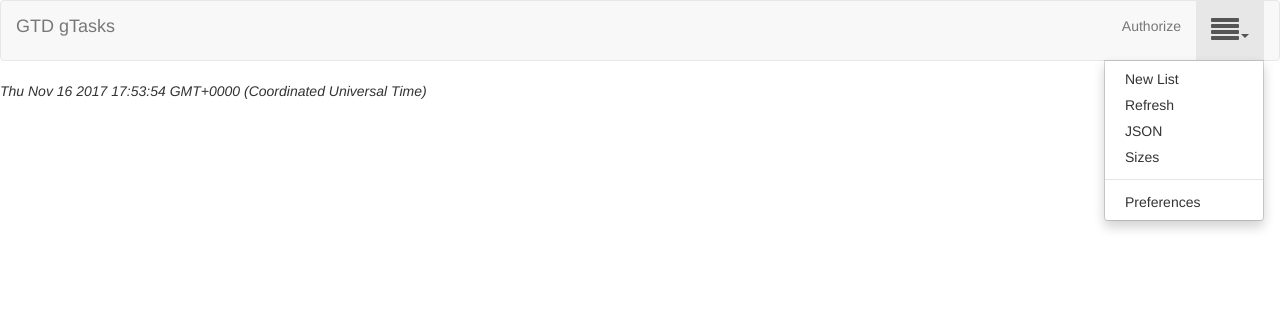
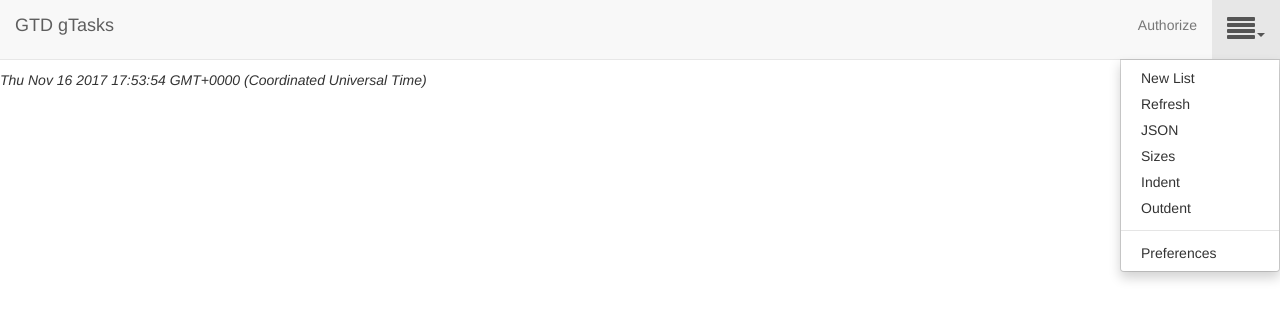
Before and after one commit to mark-nicholson/gtdTasks, a plain HTML site: page index.html in a window 1280 px wide. Both pictures are taken after a click on the button 1230 px from the left and 30 px from the top of the page. Drawn offline with nearby package versions, Linux system fonts and the light colour scheme.

Commit message:
Added partially working indent functionality.    - altered nav-bar to be fixed at the top, regardless of scrolling    - added indent/outdent menu items    - added task click to select    - still some weirdness in the actually indentation logic
Signed-off-by: Mark Nicholson <nicholson.mark@gmail.com>

```diff
--- a/gtdTasks.css
+++ b/gtdTasks.css
@@ -1,6 +1,11 @@
 /*
  * Hook class to extend bootstrap panels
  */
+
+body {
+    padding-top: 70px;
+}
+
 .panel-gtd {
     /* placeholder class for now */
     margin-bottom: 10px;
@@ -84,6 +89,12 @@
 }
 .gtd-item-date {}
 
+.gtd-item-active {
+    background: #F00;
+    font-weight: bold;
+    border: 2px solid #0F0;
+}
+
 .gtd-add-task {
     font-size: small;
     width: 100%;
--- a/gtdTasks.js
+++ b/gtdTasks.js
@@ -49,6 +49,7 @@ class TaskData {
     }
 
     loaded() {
+        console.log("loaded() " + Object.keys(this._taskLists).length + " : " + this._lists_loaded);
         return Object.keys(this._taskLists).length == this._lists_loaded;
     }
 
@@ -326,12 +327,147 @@ function createPanel(title, footer, id) {
     return { panel: panel, body: pBody, list: pList, footer: pFoot };
 }
 
+/*
+ * Locate 'active' list items and indent or outdent them as needed
+ */
+function indentActiveItems(indent) {
+    var area = document.getElementById('tasksArea');
+    var items = $(area).find('li.active');
+    //var items = document.getElementsByClassName('li.active');
+
+    console.log("got: " + indent);
+
+    /* skip errant calls */
+    if (items.length == 0) {
+        console.log("No items selected for indent.")
+        return;
+    }
+
+    //items
+
+    /* grab the parent entry
+       -- we're assuming a contiguous set of selections with a single parent target */
+    var parentItem = items[0].previousSibling;
+    if (! parentItem) {
+        console.log("Selected items have no preceding entry to make a parent.");
+        return;
+    }
+
+    var parentTask = taskData.taskByID(parentItem.id);
+    var taskList = taskData.taskListFromTaskID(parentTask.id);
+    var indentLevel = 0;
+    var cur = parentTask;
+
+    /* get parent depth */
+    while (cur && cur.hasOwnProperty('parent')) {
+        cur = taskData.taskByID(cur.parent);
+        indentLevel++;
+    }
+
+    console.log("Parent Item: " + parentTask.title + " (" + indentLevel + ")");
+    console.log(parentTask);
+
+    if (indent)
+        indentLevel++;
+
+    console.log("Indent Level:  " + indentLevel);
+
+    /* kind of annoying, but these lists are helpful - really need list slicing like python. */
+    var indentList = [
+        'gtd-task-indent-0',
+        'gtd-task-indent-1',
+        'gtd-task-indent-2',
+        'gtd-task-indent-3',
+        'gtd-task-indent-4'
+    ];
+    var labelList = [
+        'gtd-task-label-0',
+        'gtd-task-label-1',
+        'gtd-task-label-2',
+        'gtd-task-label-3',
+        'gtd-task-label-4'
+    ];
+
+    var previousTask = parentTask;
+
+    /* iterate through each one and adjust its nesting */
+    for (var idx = 0; idx < items.length; idx++) {
+        var item = items[idx];
+        var task = taskData.taskByID(item.id);
+        console.log("Selected Task: " + task.title);
+        console.log(task);
+
+        /*
+         * spacing is controlled by TWO classes.  Fetch each item and tweak it.
+         */
+        var spacer = $(item).find('.fa-square-o');
+        var label = $(item).find('.gtd-task-label');
+
+        /* figure out the indent-class used */
+        var indentIdx;
+        for (indentIdx in indentList) {
+            if (spacer.hasClass(indentList[indentIdx]))
+                break;
+        }
+
+        /* remove the previous formatting */
+        spacer.removeClass(indentList[indentIdx]);
+        label.removeClass(labelList[indentIdx]);
+
+        /* migrate the indent accordingly */
+        if (indent) {
+            indentIdx++;
+            if (indentIdx > 4)    // maxes out
+                indentIdx = 4;
+        }
+        else {
+            indentIdx--;
+            if (indentIdx < 0)     // floors
+                indentIdx = 0;
+        }
+
+        /* adjust the classes */
+        spacer.addClass(indentList[indentIdx]);
+        label.addClass(labelList[indentIdx]);
+
+        /* set the task's parent to the new parent */
+        task.parent = parentTask.id;
+        console.log(task);
+
+	params = {
+	    'tasklist': taskList.id,
+	    'task': task.id
+	};
+	//params['previous'] = previousTask.id
+	params['parent'] = parentTask.id
+
+        gapi.client.tasks.tasks.move(params).then(gapi_console_logger);
+
+        /* push it up to the cloud
+        gapi.client.tasks.tasks.move({
+            'tasklist': taskList.id,
+            'task': task.id,
+	    'parent': parentTask.id,
+	    'previous': previousTask.id */
+            /*'resource': { 'parent': parentTask.id, 'previous': previousTask.id }
+        }).then(gapi_console_logger); */
+
+        previousTask = task;
+    }
+
+}
+
+
 function uiTaskAdd(e) {
 
-    /* accept mouse clicks (keycode==undefined) and 'enter' */
-    if (e.keyCode && e.keyCode != 13)
+    /* ignore mouse clicks */
+    if (! e.keyCode)
         return;
 
+    if (e.keyCode != 13)
+        return;
+
+    /* do this on ENTER */
     var panel = $(this).closest('.panel');
     var taskList = taskData.taskListByID(panel.attr('id'));
     var input = panel.find('.gtd-add-task');
@@ -675,6 +811,14 @@ function taskListPanel(taskList) {
         pItem = document.createElement('li');
         pItem.classList.add('list-group-item');
         pItem.id = task.id;
+        pItem.onclick = function(e) {
+            e.preventDefault();
+            //console.log("Got a list-item click");
+            //console.log(e);
+            //$(this).parent().find('li').removeClass('active');
+            //this.classList.add('active');
+            this.classList.toggle('active');
+        };
 
         /* create the display entry for this task */
         divTaskEntry(pItem, task);
--- a/index.html
+++ b/index.html
@@ -17,7 +17,7 @@
 
 <body id='gtdBody'>
 
-    <nav class="navbar navbar-default">
+    <nav class="navbar navbar-default navbar-fixed-top">
       <div class="container-fluid">
         <!-- Brand and toggle get grouped for better mobile display -->
         <div class="navbar-header">
@@ -41,6 +41,8 @@
                 <li><a onclick="loadData()" href="#">Refresh</a></li>
                 <li><a onclick="handleJsonClick()" id="json-button" href="#">JSON</a></li>
                 <li><a onclick="checkSizes()" href="#">Sizes</a></li>
+                <li><a onclick="indentActiveItems(true)" href="#">Indent</a></li>
+                <li><a onclick="indentActiveItems(false)" href="#">Outdent</a></li>
                 <li role="separator" class="divider"></li>
                 <li><a data-toggle="modal" data-target="#gtdPrefsModal" href="#">Preferences</a></li>
               </ul>
```
